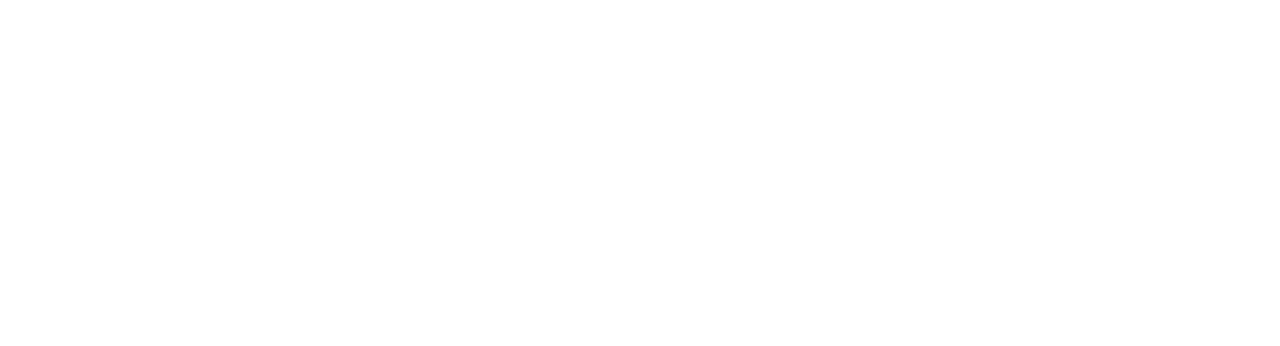
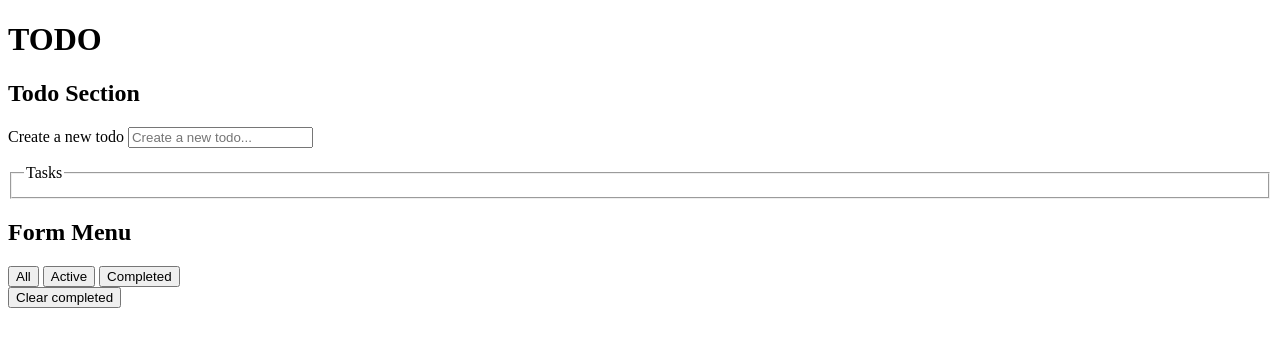
Before and after one commit to arey-dev/todo-app, a website built with webpack: page src/view/index.template.html in a window 1280 px wide. Built offline with nearby package versions, Linux system fonts and the light colour scheme.

Commit message:
structure html

```diff
--- a/src/view/index.template.html
+++ b/src/view/index.template.html
@@ -19,6 +19,40 @@
   <Title>Todo App</Title>
 </head>
 <body>
-
+  <header>
+    <div class="container">
+      <h1>TODO</h1>
+      <div class="icon-wrapper"></div>
+    </div>
+  </header>
+  <main>
+    <section id="todo">
+      <h2 class="sr-only">Todo Section</h2>
+      <div class="container">
+        <form name="todo">
+          <p class="form-control">
+            <label for="task">Create a new todo</label>
+            <input type="text" name="task" id="task" placeholder="Create a new todo...">
+          </p>
+          <fieldset>
+            <legend class="sr-only">Tasks</legend>
+          </fieldset>
+          <nav aria></nav>
+          <footer>
+            <p class="task"></p>
+            <nav class="nav" aria-labelledby="navLabel">
+              <h2 class="sr-only" id="navLabel">Form Menu</h2>
+              <div class="navbar">
+                <button class="button nav-item">All</button>
+                <button class="button nav-item">Active</button>
+                <button class="button nav-item">Completed</button>
+              </div>
+            </nav>
+            <button class="button button-clear">Clear completed</button>
+          </footer>
+        </form>
+      </div>
+    </section>
+  </main>
 </body>
 </html>
```
